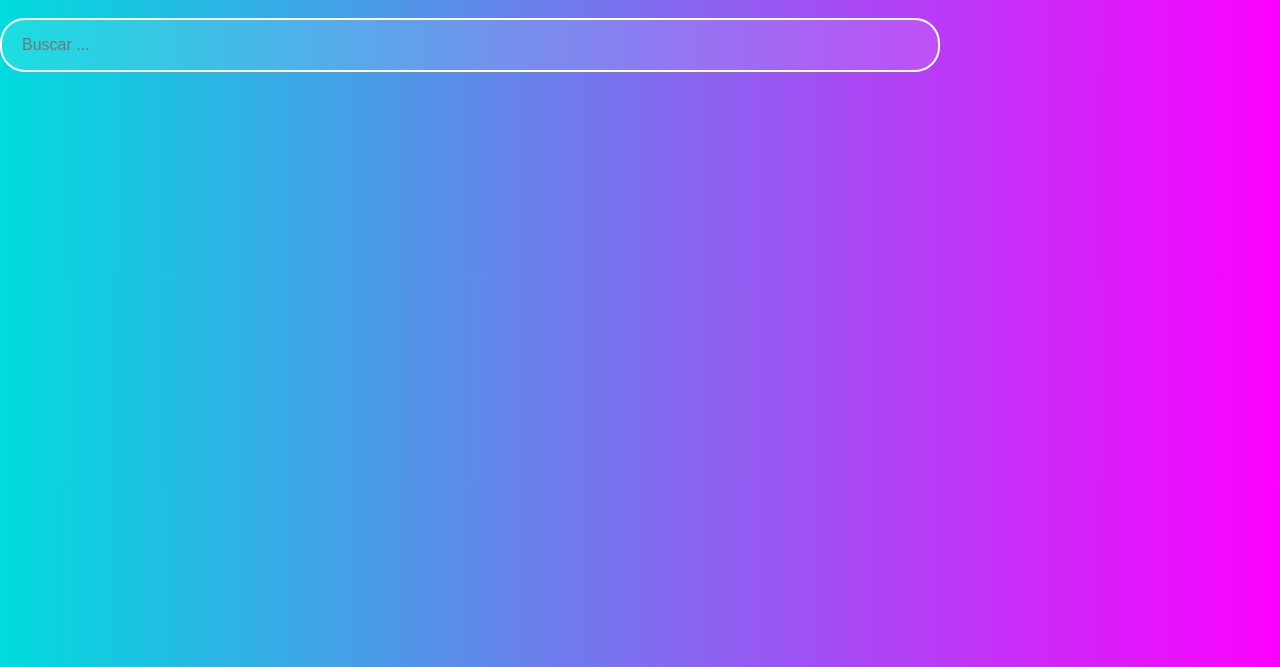
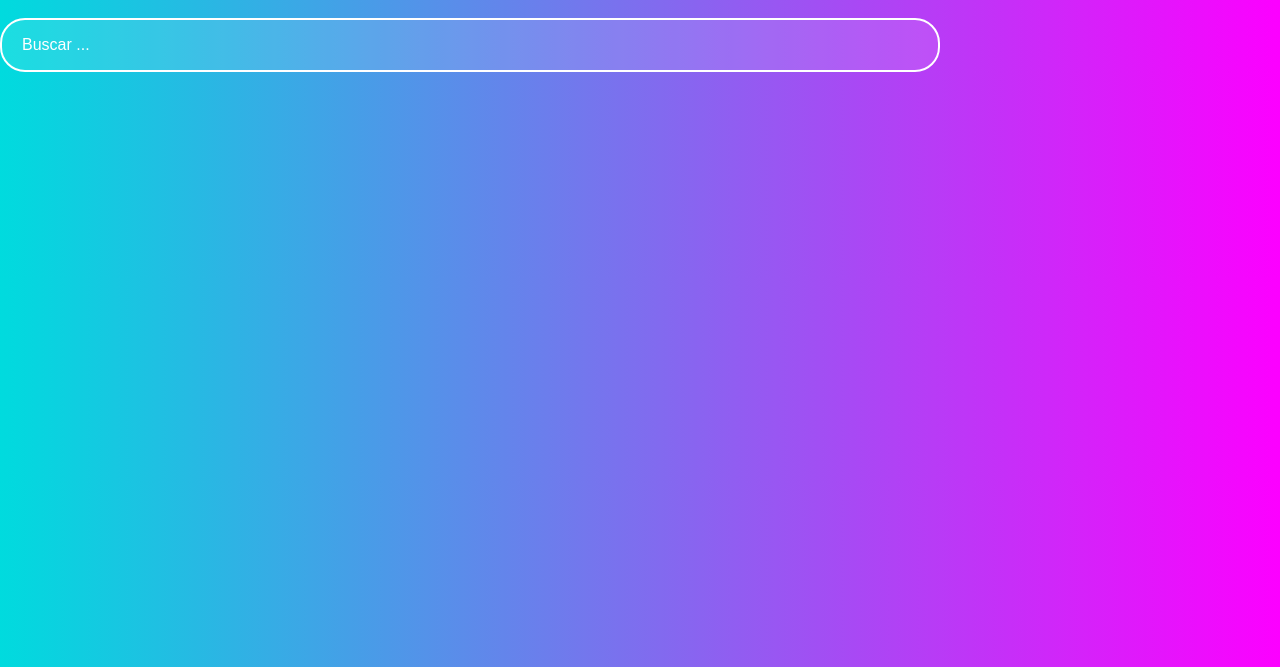
Before and after one commit to ArielMakerLabPy/escuelaJavaScript, a plain HTML site: page cursoFrontEndDeveloper/buscador.html in a window 1280 px wide. Shown: the part 133-800 px from the top of the page. Drawn offline with Linux system fonts and the light colour scheme.

Commit message:
se termina el buscador

```diff
--- a/cursoFrontEndDeveloper/buscador.html
+++ b/cursoFrontEndDeveloper/buscador.html
@@ -89,6 +89,10 @@
         height: 50px;
         padding: 0px 20px;
         width: 70%;
+        outline: none;
+    }
+    ::placeholder {
+        color: white;
     }
 </style>
 <body>
```
